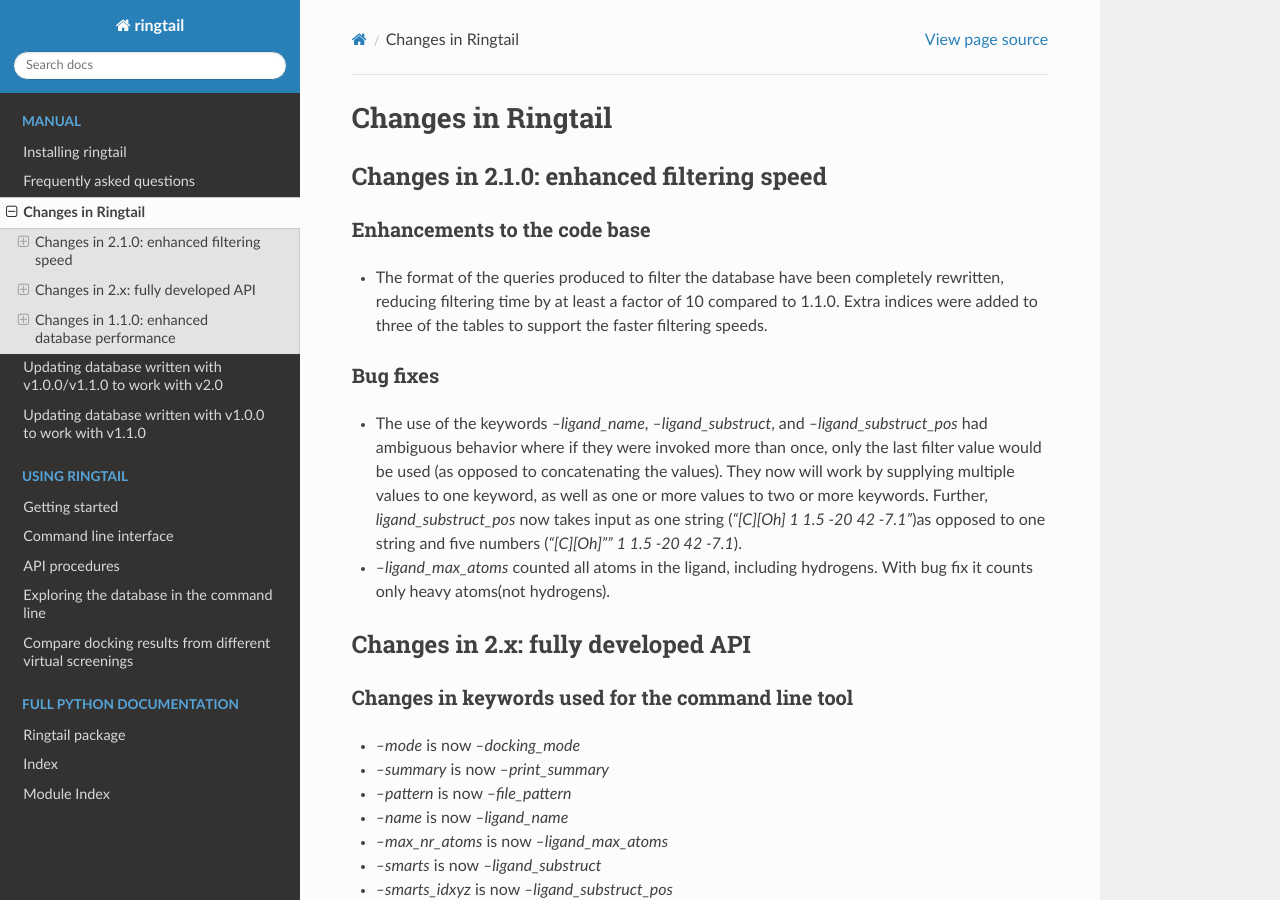
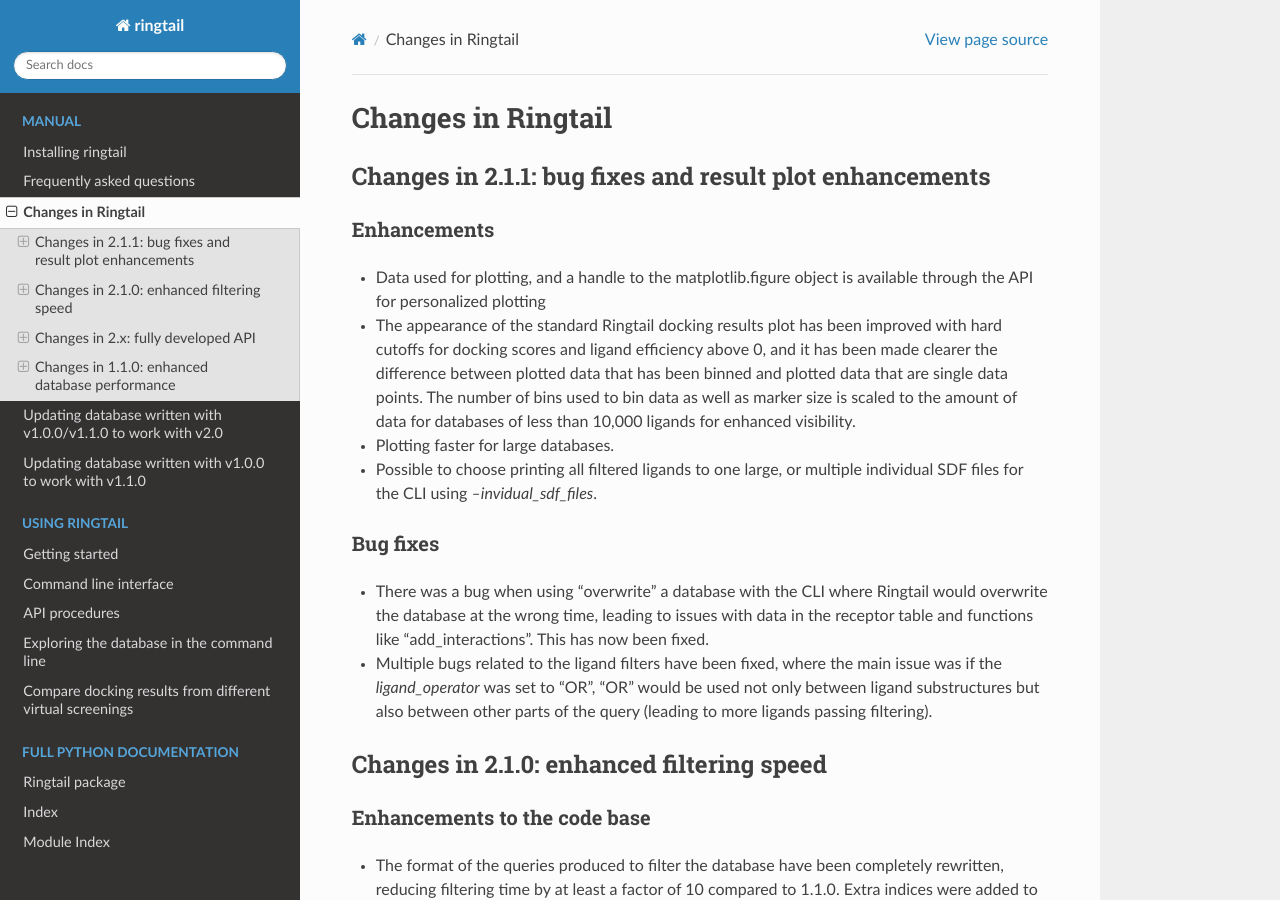
Before and after one commit to forlilab/Ringtail, a Sphinx documentation site: the page built from docs/source/changes.rst, in a window 1280 px wide and 900 px high. Built offline with Sphinx 7.4.7 and the Read the Docs theme 3.1.0, drawn with Linux system fonts in a browser that asks for light colours.

Commit message:
added list of changes

```diff
--- a/docs/source/changes.rst
+++ b/docs/source/changes.rst
@@ -2,6 +2,21 @@
 
 Changes in Ringtail
 ######################
+
+Changes in 2.1.1: bug fixes and result plot enhancements
+********************************************************
+Enhancements
+============
+* Data used for plotting, and a handle to the matplotlib.figure object is available through the API for personalized plotting
+* The appearance of the standard Ringtail docking results plot has been improved with hard cutoffs for docking scores and ligand efficiency above 0, and it has been made clearer the difference between plotted data that has been binned and plotted data that are single data points. The number of bins used to bin data as well as marker size is scaled to the amount of data for databases of less than 10,000 ligands for enhanced visibility.
+* Plotting faster for large databases.
+* Possible to choose printing all filtered ligands to one large, or multiple individual SDF files for the CLI using `--invidual_sdf_files`.
+
+Bug fixes
+=========
+* There was a bug when using "overwrite" a database with the CLI where Ringtail would overwrite the database at the wrong time, leading to issues with data in the receptor table and functions like "add_interactions". This has now been fixed.
+* Multiple bugs related to the ligand filters have been fixed, where the main issue was if the `ligand_operator` was set to "OR", "OR" would be used not only between ligand substructures but also between other parts of the query (leading to more ligands passing filtering).
+
 
 Changes in 2.1.0: enhanced filtering speed
 ******************************************
```
